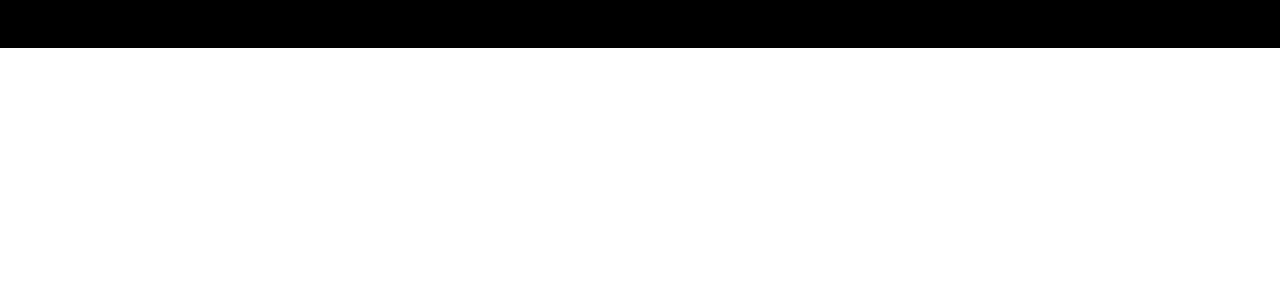
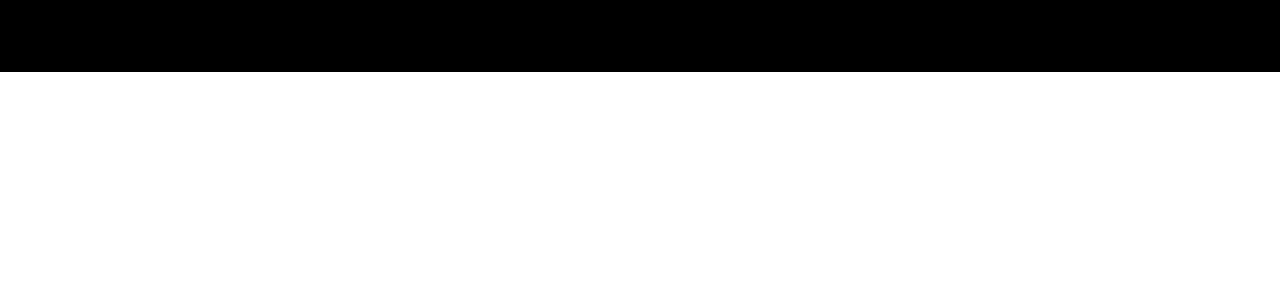
Before and after one commit to IamPierrot/display-projects-website, a React (Vite) app: page / in a window 1280 px wide. Shown: the top 300 px of the page. Built offline with nearby package versions, Linux system fonts and the light colour scheme.

Commit message:
test vet

```diff
--- a/src/App.tsx
+++ b/src/App.tsx
@@ -3,8 +3,9 @@ function App() {
     <div className="w-100 bg-black">
       hello World
       <p>Cá was here</p>
+      <p>Vẹt was here</p>
     </div>
-  )
+  );
 }
 
 export default App;
```
